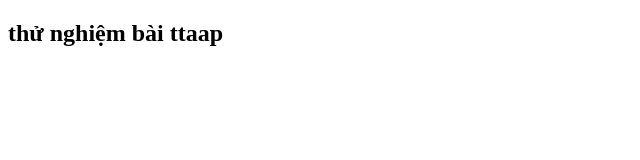
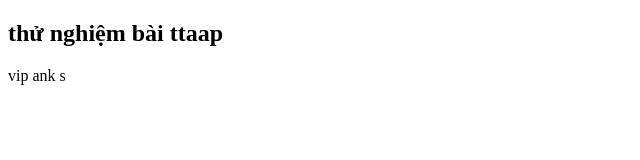
Before and after one commit to VNLINk55y/thunghiemmoi1, a plain HTML site: page index.html in a window 1280 px wide. Shown: the full height of the page, 0-640 px from the left. Drawn offline with Linux system fonts and the light colour scheme.

Commit message:
lần cam kết đầu tiên

```diff
--- a/index.html
+++ b/index.html
@@ -7,6 +7,7 @@
 </head>
 <body>
     <h2> thử nghiệm bài ttaap </h2>
+    vip ank
 
-</body>
+</body>s
 </html>
```
